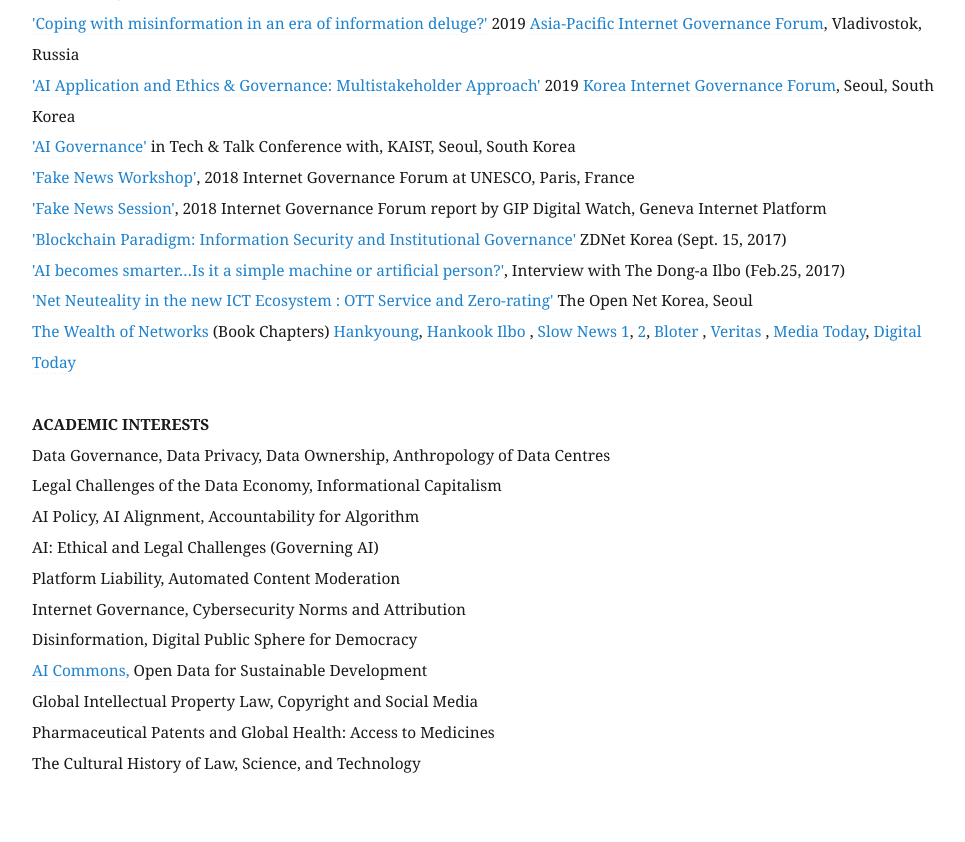
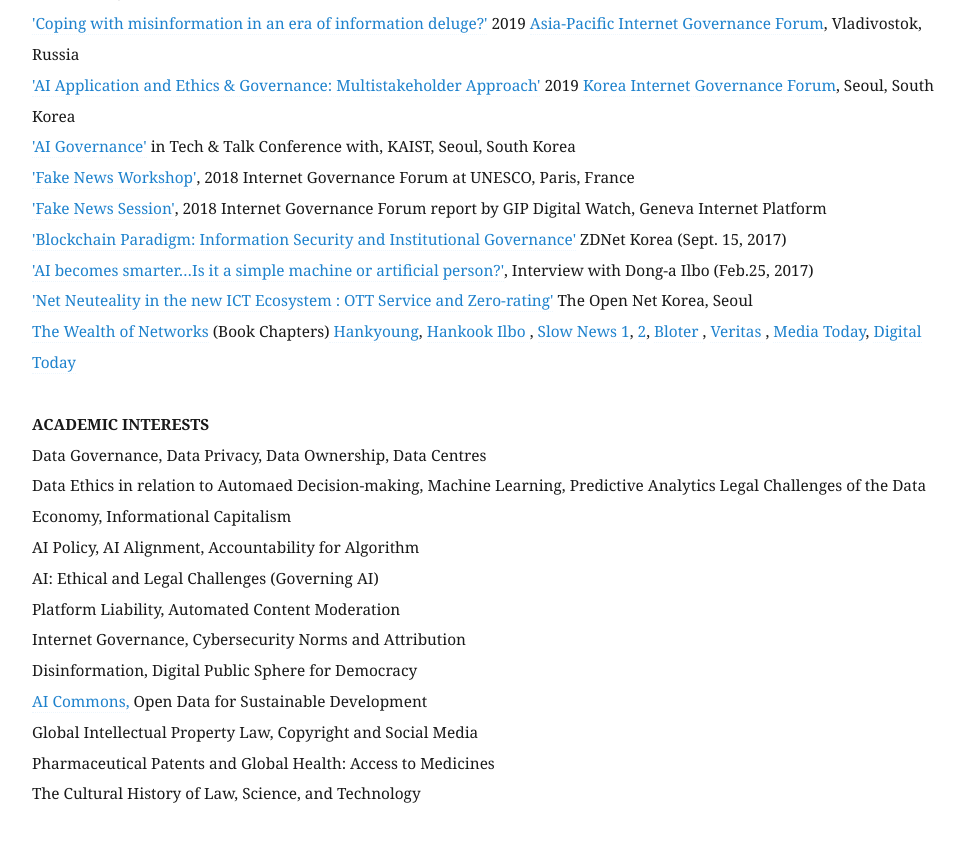
Before and after one commit to eunchangchoi/eunchangchoi.github.io, a Jekyll site: the page built from index.md, in a window 1280 px wide and 900 px high, scrolled down 2443 px. Shown: the top 842 px of the window, without its empty margins (68-1033 px from the left). Built offline with Jekyll 4.4.1, drawn with Linux system fonts in a browser that asks for light colours.

Commit message:
Update index.md

```diff
--- a/index.md
+++ b/index.md
@@ -43,13 +43,14 @@
 <a href="https://www.youtube.com/watch?v=quo1DLyitf8&feature=youtu.be&t=1004">'Fake News Workshop'</a>, 2018 Internet Governance Forum at UNESCO, Paris, France <br>
 <a href="https://dig.watch/sessions/session-fakenews">'Fake News Session'</a>, 2018 Internet Governance Forum report by GIP Digital Watch, Geneva Internet Platform <br>
 <a href="http://www.zdnet.co.kr/view/?no=20170915172456&from=Mobile">'Blockchain Paradigm: Information Security and Institutional Governance'</a> ZDNet Korea (Sept. 15, 2017)<br>
- <a href="www.donga.com/news/article/all/20170225/83056178/1">'AI becomes smarter…Is it a simple machine or artificial person?'</a>,  Interview with The Dong-a Ilbo (Feb.25, 2017)<br>
+ <a href="www.donga.com/news/article/all/20170225/83056178/1">'AI becomes smarter…Is it a simple machine or artificial person?'</a>, Interview with Dong-a Ilbo (Feb.25, 2017)<br>
  <a href="https://opennet.or.kr/wp-content/uploads/2015/08/발표자료-Net-Neutrality-OTT-Zero-ratinghandout-2015812-.pdf">'Net Neuteality in the new ICT Ecosystem : OTT Service and Zero-rating'</a> The Open Net Korea, Seoul<br>
   <a href="http://wealthofnetworks.kr">The Wealth of Networks</a> (Book Chapters)<a href="http://https://www.hankyung.com/life/article/2015041693541"> Hankyoung</a>, <a href="http://https://www.hankookilbo.com/News/Read/201504171632164530"> Hankook Ilbo </a>, <a href="http://slownews.kr/50013"> Slow News 1</a>, <a href="https://slownews.kr/50036"> 2</a>, <a href="http://www.bloter.net/archives/241128"> Bloter </a>, <a href="http://www.veritas-a.com/news/articleView.html?idxno=164861"> Veritas </a>, <a href="http://www.mediatoday.co.kr/news/articleView.html?idxno=125603"> Media Today</a>, <a href="http://www.digitaltoday.co.kr/news/articleView.html?idxno=65605"> Digital Today </a>
     <br>
     <br>
   <strong> ACADEMIC INTERESTS </strong> <br>
-   Data Governance, Data Privacy, Data Ownership, Anthropology of Data Centres <br>
+   Data Governance, Data Privacy, Data Ownership, Data Centres <br>
+   Data Ethics in relation to Automaed Decision-making, Machine Learning, Predictive Analytics
    Legal Challenges of the Data Economy, Informational Capitalism <br>
    AI Policy, AI Alignment, Accountability for Algorithm <br>
    AI: Ethical and Legal Challenges (Governing AI)<br>
```
